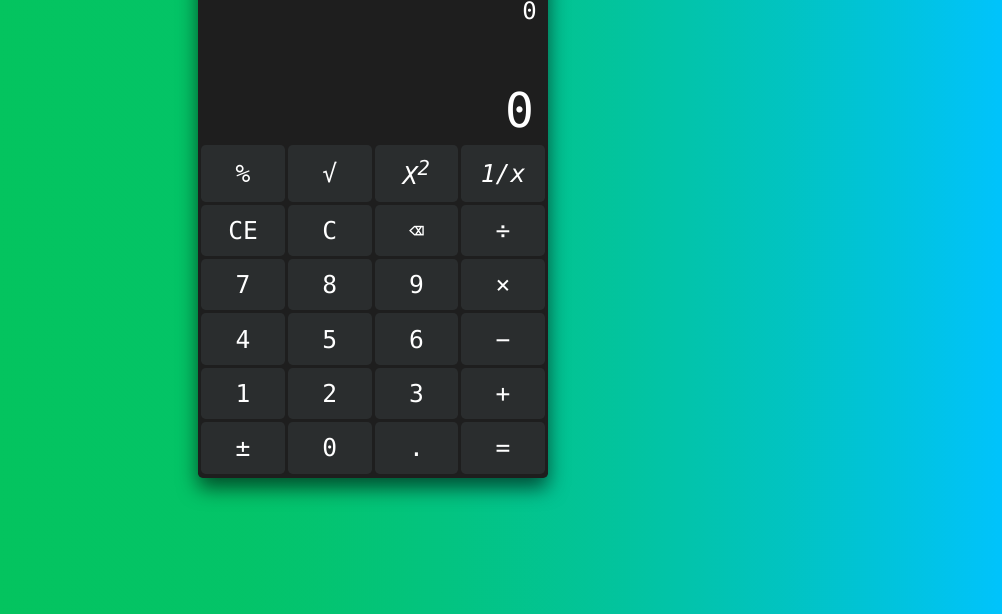
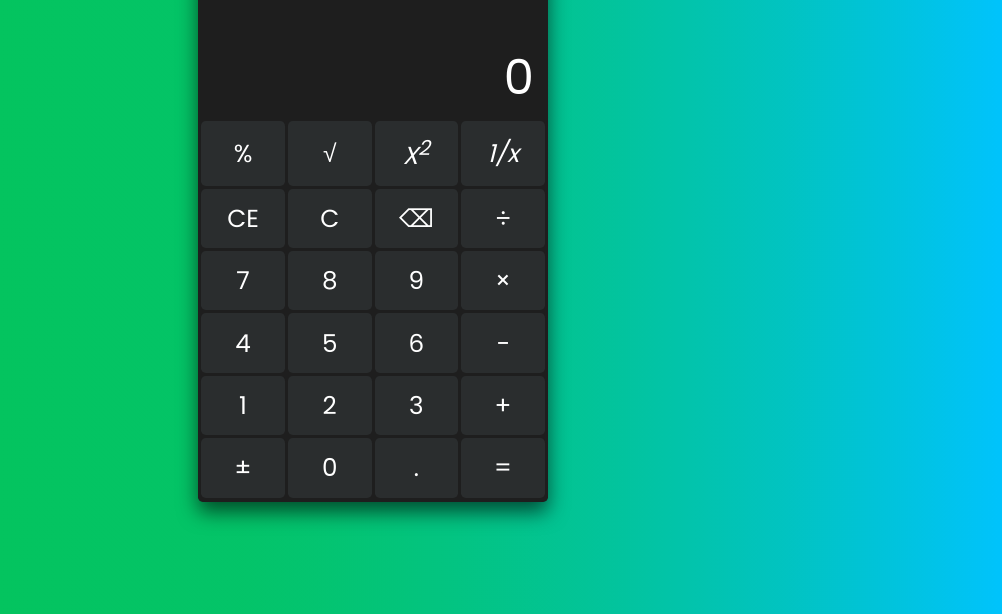
Before and after one commit to BlazeInferno64/Blaze-calculator, a plain HTML site: page index.html in a window 1280 px wide. Shown: the part 186-800 px from the top of the page, without its empty margins (267-1269 px from the left). Drawn offline with Linux system fonts and the light colour scheme.

Commit message:
Update styles.css

```diff
--- a/public/css/styles.css
+++ b/public/css/styles.css
@@ -79,7 +79,7 @@ body{
     height: 150px;
 }
 .eval{
-    font-family: var(--sf);
+    font-family: var(--ff);
     /*display: grid;
     place-items: end;*/
     background: transparent;
@@ -146,7 +146,7 @@ body{
     visibility: hidden;
 }
 .output{
-    font-family: var(--sf);
+    font-family: var(--ff);
     display: grid;
     place-items: end;
     text-align: end;
@@ -190,7 +190,7 @@ body{
 }
 
 .operator,.operands,.no,.pl-min,.point{
-    font-family: var(--sf);
+    font-family: var(--ff);
     cursor: pointer;
     border: none;
     padding: .7rem 1rem;
```
